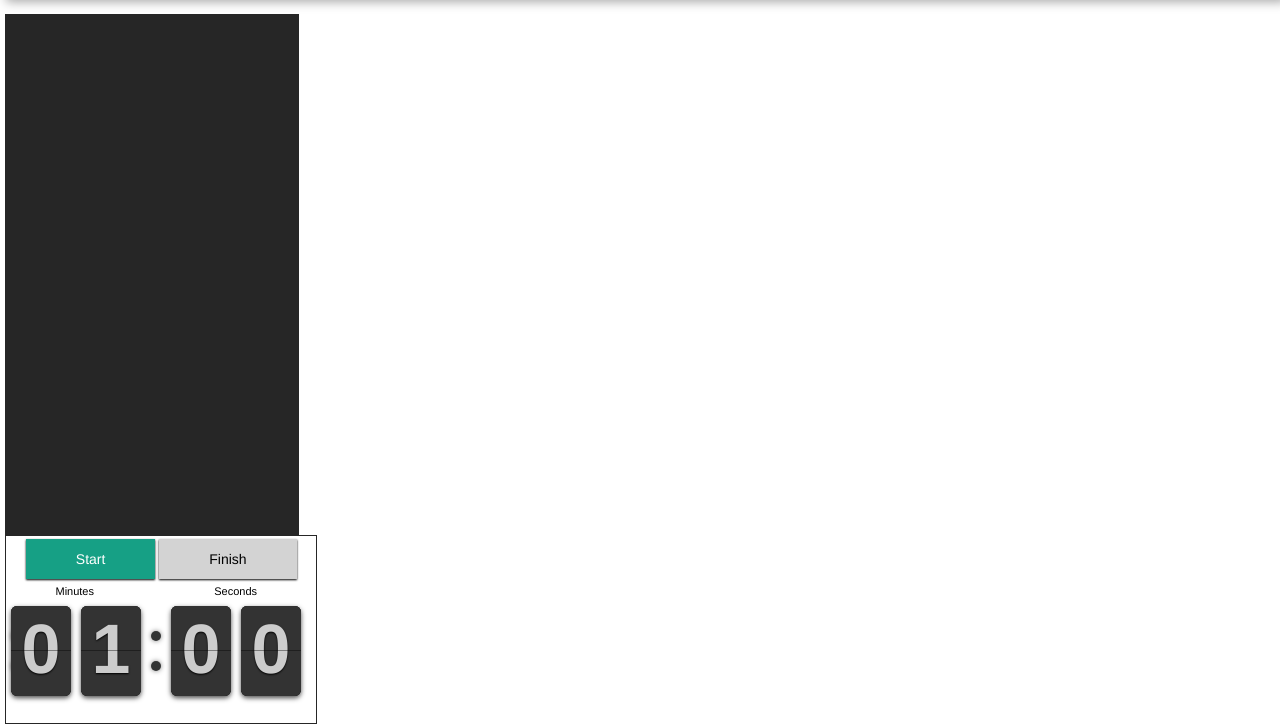
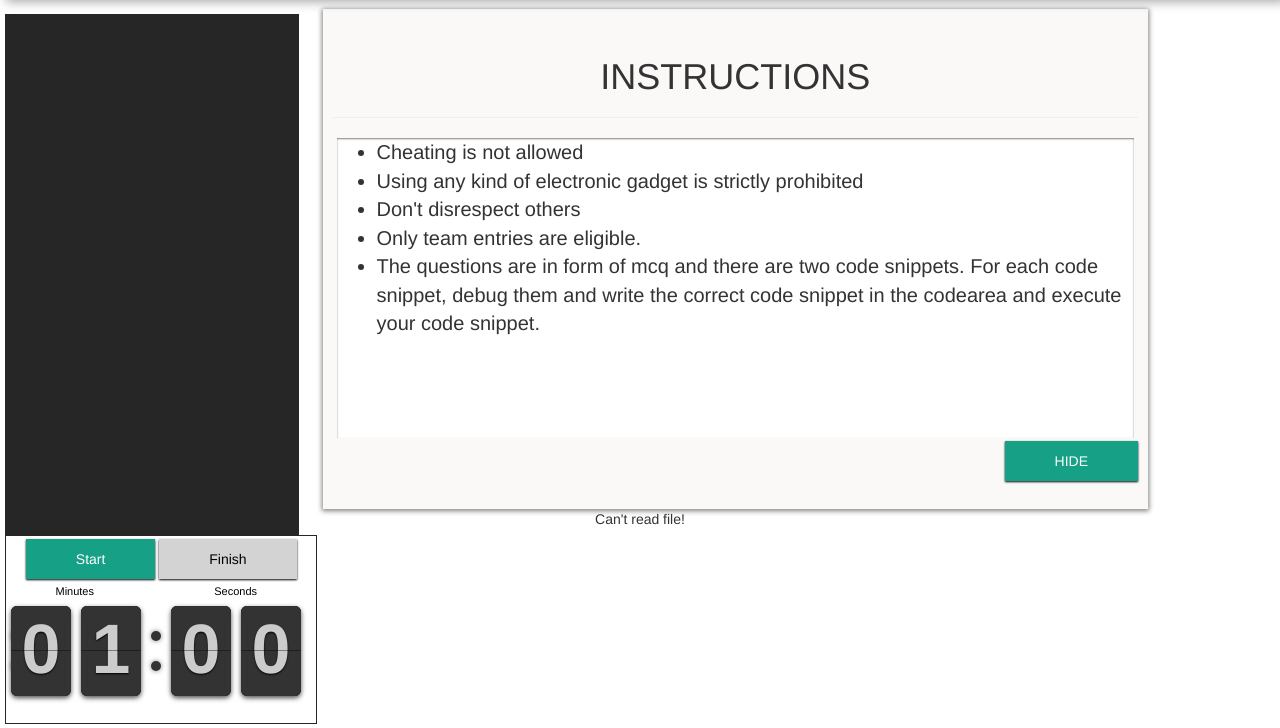
Before and after one commit to arpanpathak/techtrix, a PHP site: page /quiz.php in a window 1280 px wide. Shown: the part 72-800 px from the top of the page. Run offline with PHP 8.4, Linux system fonts and the light colour scheme; some libraries are stand-ins or nearby versions.

Commit message:
Instructions added

```diff
--- /dev/null
+++ b/classes/bugsfunny_instructions.html
@@ -0,0 +1,8 @@
+<ul style="text-align: left; font-size: 20px;">
+<li>Cheating is not allowed </li>
+<li>Using any kind of electronic gadget is strictly prohibited </li>
+<li>Don't disrespect others </li>
+<li>Only team entries are eligible. </li>
+<li>The questions are in form of mcq and there are two code snippets. For each code snippet, debug them
+and write the correct code snippet in the codearea and execute your code snippet. </li>
+</ul>
--- a/css/style.css
+++ b/css/style.css
@@ -240,6 +240,19 @@
   height: inherit;
   margin-top: 6%;
 }
+.info{
+  background-color:  #fbf8f8;
+  position: relative;
+  padding: 10px 10px;
+  box-shadow: 0px 1px 5px 1px gray;
+  align-content: center;
+  text-align: center;
+  height: 500px;
+  width: 65%;
+  margin-left:25%;
+  margin-top: 6%;
+}
+.inner{ overflow: scroll; background: #fff; margin: 0 auto; height: 300px; width: 99%; box-shadow: 0px 1px 2px gray inset;}
 .option{
   align-content: center;
   margin-left: 50%;
--- a/quiz.php
+++ b/quiz.php
@@ -99,6 +99,13 @@
 		<div class="clock" style="margin:2em 0.95em 2em 0em" data-duration=<?php echo $info['duration']; ?>></div>
 		<div class="message"></div>
 	</div>
+	<div class="info">
+		<h1>INSTRUCTIONS</h1><hr />
+		<div class="inner">
+			<?php echo readIt("classes/bugsfunny_instructions.html"); ?>
+		</div>
+		<button type="button" class="btn-green" style="float: right;">HIDE</button>
+	</div>
 	<?php
 		for($i=1;$i<=$info['question_count']; $i++){
 			$disp=$i==1?"":"display: none;";
--- a/script/script.js
+++ b/script/script.js
@@ -79,6 +79,7 @@
 		    clock.setTime($('.clock').attr('data-duration')); // get time from data-duration attrib
 		    //clock.start();
 		    $('#start').on('click',function(){
+		    	$('.info').hide();
 		    	$(this).attr('disabled','disabled');
 		    	$('#finish').removeAttr('disabled');
 				$('#q'+currentQuestion).show();
```
